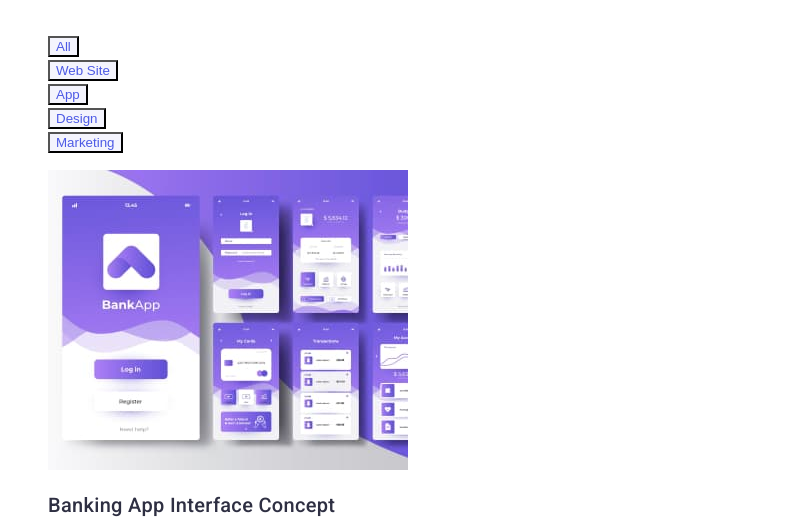
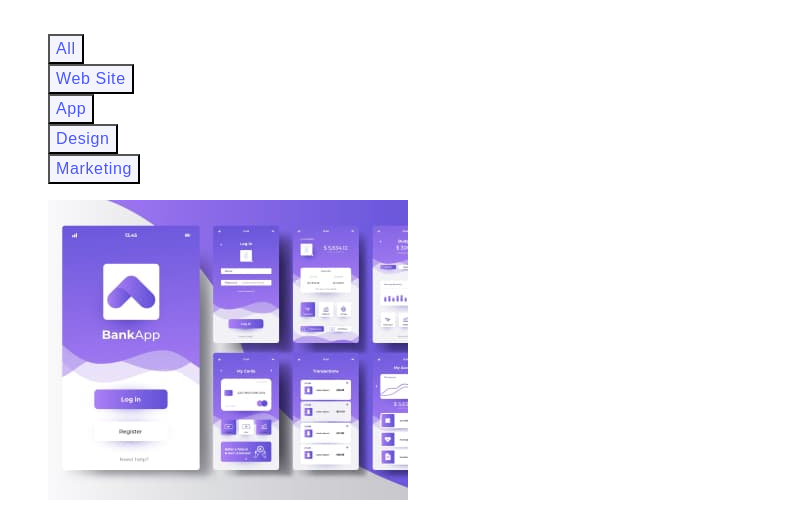
Before and after one commit to yurchykyur/-goit-markup-hw-02, a plain HTML site: page portfolio.html in a window 1280 px wide. Shown: the part 285-804 px from the top of the page, without its empty margins (0-805 px from the left). Drawn offline with Linux system fonts and the light colour scheme.

Commit message:
change button.secondary

```diff
--- a/css/styles.css
+++ b/css/styles.css
@@ -143,7 +143,7 @@ body {
 /*  */
 /*  */
 /*  */
-/* PORTFOLIO */
+/* PORTFOLIO PAGE*/
 
 .portfolio-title {
   color: var(--dark-color);
@@ -157,7 +157,12 @@ body {
 .button.secondary {
   color: var(--primary-brand-color);
   background-color: var(--light-color);
+  font-weight: 500;
+  font-size: 16px;
+  line-height: 1.5;
+  letter-spacing: 0.04em;
 }
+
 .button.secondary:hover,
 .button.secondary:focus {
   background-color: var(--pressed-state-color);
```
